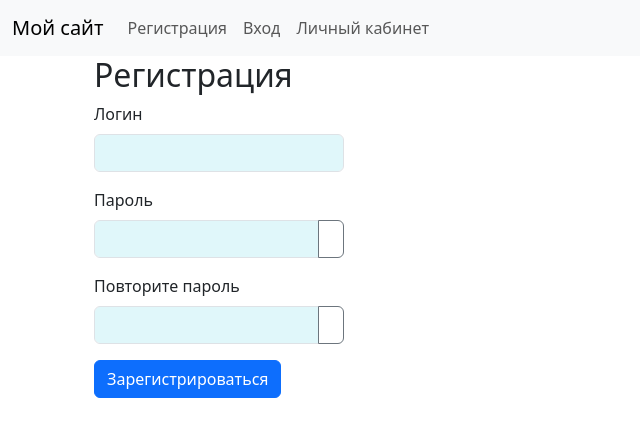
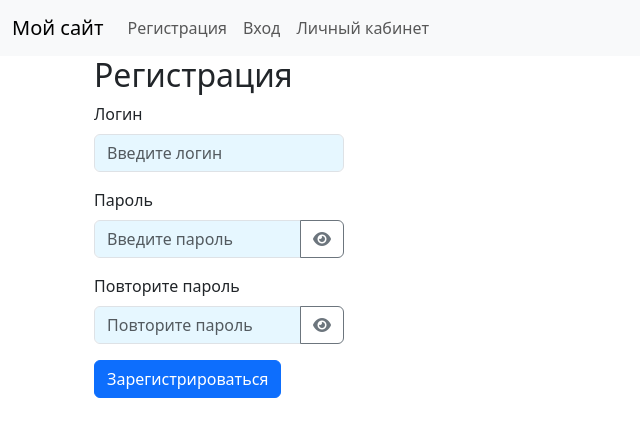
Before and after one commit to PavelStarun/Flower, a Django app: page /users/register/ in a window 1280 px wide. Shown: the top 437 px of the page, without its empty margins (0-640 px from the left). Run offline with Django 5.2, Linux system fonts and the light colour scheme.

Commit message:
register
файл register.html не трогать, все работает хорошо. Мне нравится

```diff
--- a/Flower_shop/flower_shop/apps/users/forms.py
+++ b/Flower_shop/flower_shop/apps/users/forms.py
@@ -4,44 +4,49 @@ from django.contrib.auth.models import User
 from .models import Profile
 from django.core.exceptions import ValidationError
 from django.core.validators import MinLengthValidator
+from django.forms import ModelForm
 
 
-class CustomUserCreationForm(UserCreationForm):
+
+class CustomUserCreationForm(forms.ModelForm):
     username = forms.CharField(
         label="Логин",
-        min_length=3,
-        max_length=30,
-        required=True,
-        validators=[MinLengthValidator(3)],
         widget=forms.TextInput(attrs={
+            'placeholder': 'Введите логин',  # Добавляем подсказку
             'class': 'form-control',
             'autocomplete': 'off',
-            'placeholder': 'Введите логин',
-            'style': 'width: 250px;',  # Установка ширины логина
+            'value': ''  # Оставляем поле пустым по умолчанию
         }),
+        validators=[MinLengthValidator(3, "Логин должен содержать не менее 3 символов.")]
     )
     password1 = forms.CharField(
         label="Пароль",
         widget=forms.PasswordInput(attrs={
+            'placeholder': 'Введите пароль',  # Добавляем подсказку
             'class': 'form-control',
-            'autocomplete': 'off',
-            'placeholder': 'Введите пароль',
-            'style': 'width: 250px;',  # Установка ширины пароля
-        }),
+            'autocomplete': 'new-password'  # Отключаем автозаполнение
+        })
     )
     password2 = forms.CharField(
         label="Повторите пароль",
         widget=forms.PasswordInput(attrs={
+            'placeholder': 'Повторите пароль',  # Добавляем подсказку
             'class': 'form-control',
-            'autocomplete': 'off',
-            'placeholder': 'Повторите пароль',
-            'style': 'width: 250px;',  # Установка ширины подтверждения пароля
-        }),
+            'autocomplete': 'new-password'  # Отключаем автозаполнение
+        })
     )
 
     class Meta:
         model = User
-        fields = ['username', 'password1', 'password2']
+        fields = ['username']
+
+    def clean_password2(self):
+        password1 = self.cleaned_data.get('password1')
+        password2 = self.cleaned_data.get('password2')
+
+        if password1 and password2 and password1 != password2:
+            raise ValidationError("Пароли не совпадают.")
+        return password2
 
     def clean_username(self):
         username = self.cleaned_data.get('username')
@@ -52,11 +57,19 @@ class CustomUserCreationForm(UserCreationForm):
 class CustomAuthenticationForm(AuthenticationForm):
     username = forms.CharField(
         label="Логин",
-        widget=forms.TextInput(attrs={'class': 'form-control', 'autocomplete': 'off'})
+        widget=forms.TextInput(attrs={
+            'placeholder': 'Введите логин',
+            'class': 'form-control',
+            'autocomplete': 'new-password'  # отключаем автозаполнение
+        })
     )
     password = forms.CharField(
         label="Пароль",
-        widget=forms.PasswordInput(attrs={'class': 'form-control', 'autocomplete': 'off'})
+        widget=forms.PasswordInput(attrs={
+            'placeholder': 'Введите пароль',
+            'class': 'form-control',
+            'autocomplete': 'new-password'  # отключаем автозаполнение
+        })
     )
 
 class UserProfileForm(forms.ModelForm):
--- a/Flower_shop/flower_shop/apps/users/templates/base.html
+++ b/Flower_shop/flower_shop/apps/users/templates/base.html
@@ -7,18 +7,6 @@
     <link href="https://cdn.jsdelivr.net/npm/bootstrap@5.3.0-alpha1/dist/css/bootstrap.min.css" rel="stylesheet">
     <!-- Подключаем Font Awesome для иконок -->
     <link href="https://cdn.jsdelivr.net/npm/bootstrap-icons/font/bootstrap-icons.css" rel="stylesheet">
-    <style>
-        .alert-custom {
-            background-color: #e0f7fa;
-            color: #007bff;
-            width: 100%; /* Ширина блока */
-        }
-        .alert-danger-custom {
-            background-color: #f8d7da;
-            color: #721c24;
-            width: 100%; /* Ширина блока */
-        }
-    </style>
 </head>
 <body>
     <nav class="navbar navbar-expand-lg navbar-light bg-light">
@@ -44,39 +32,11 @@
     </nav>
 
     <div class="container">
-        <!-- Вывод сообщений об успешных действиях -->
-        {% if messages %}
-            <div class="alert alert-custom">
-                {% for message in messages %}
-                    <p>{{ message }}</p>
-                {% endfor %}
-            </div>
-        {% endif %}
-
-        <!-- Вывод ошибок формы -->
-        {% if form.errors %}
-            <div class="alert alert-danger-custom">
-                <ul>
-                    {% for field in form %}
-                        {% if field.errors %}
-                            {% for error in field.errors %}
-                                <li><strong>{{ field.label }}:</strong> {{ error }}</li>
-                            {% endfor %}
-                        {% endif %}
-                    {% endfor %}
-
-                    {% if form.non_field_errors %}
-                        {% for error in form.non_field_errors %}
-                            <li>{{ error }}</li>
-                        {% endfor %}
-                    {% endif %}
-                </ul>
-            </div>
-        {% endif %}
-
         {% block content %}{% endblock %}
     </div>
 
     <script src="https://cdn.jsdelivr.net/npm/bootstrap@5.3.0-alpha1/dist/js/bootstrap.bundle.min.js"></script>
+    <!-- Подключаем иконки FontAwesome для глазика -->
+    <link href="https://cdnjs.cloudflare.com/ajax/libs/font-awesome/6.0.0-beta3/css/all.min.css" rel="stylesheet">
 </body>
 </html>
--- a/Flower_shop/flower_shop/apps/users/templates/users/register.html
+++ b/Flower_shop/flower_shop/apps/users/templates/users/register.html
@@ -1,39 +1,60 @@
 {% extends "base.html" %}
-
 {% block content %}
 <div class="container">
     <h2>Регистрация</h2>
-
-    <!-- Форма регистрации -->
     <form method="POST" autocomplete="off">
         {% csrf_token %}
 
-        <!-- Поле Логин -->
+        <!-- Логин -->
         <div class="mb-3">
             <label for="id_username" class="form-label">Логин</label>
-            <input type="text" name="username" class="form-control" id="id_username" style="background-color: #e0f7fa; width: 250px;" autocomplete="new-password">
+            <input type="text" name="username" class="form-control" id="id_username"
+                   placeholder="Введите логин"
+                   value="{{ form.username.value|default_if_none:'' }}"
+                   style="width: 250px; background-color: #e6f7ff;" autocomplete="off">
+            {% if form.username.errors %}
+                <div class="text-danger">
+                    {{ form.username.errors.as_text }}
+                </div>
+            {% endif %}
         </div>
 
-        <!-- Поле Пароль с глазиком -->
+        <!-- Пароль -->
         <div class="mb-3">
             <label for="id_password1" class="form-label">Пароль</label>
             <div class="input-group" style="width: 250px;">
-                <input type="password" name="password1" class="form-control" id="id_password1" style="background-color: #e0f7fa;" autocomplete="new-password">
+                <input type="password" name="password1" class="form-control" id="id_password1"
+                       placeholder="Введите пароль"
+                       value="{{ form.password1.value|default_if_none:'' }}"
+                       style="background-color: #e6f7ff;" autocomplete="new-password">
                 <button type="button" class="btn btn-outline-secondary" id="togglePassword1">
                     <i class="fa fa-eye"></i>
                 </button>
             </div>
+            {% if form.password1.errors %}
+                <div class="text-danger">
+                    {{ form.password1.errors.as_text }}
+                </div>
+            {% endif %}
         </div>
 
-        <!-- Поле Повторите пароль с глазиком -->
+        <!-- Повторите пароль -->
         <div class="mb-3">
             <label for="id_password2" class="form-label">Повторите пароль</label>
             <div class="input-group" style="width: 250px;">
-                <input type="password" name="password2" class="form-control" id="id_password2" style="background-color: #e0f7fa;" autocomplete="new-password">
+                <input type="password" name="password2" class="form-control" id="id_password2"
+                       placeholder="Повторите пароль"
+                       value="{{ form.password2.value|default_if_none:'' }}"
+                       style="background-color: #e6f7ff;" autocomplete="new-password">
                 <button type="button" class="btn btn-outline-secondary" id="togglePassword2">
                     <i class="fa fa-eye"></i>
                 </button>
             </div>
+            {% if form.password2.errors %}
+                <div class="text-danger">
+                    {{ form.password2.errors.as_text }}
+                </div>
+            {% endif %}
         </div>
 
         <button type="submit" class="btn btn-primary">Зарегистрироваться</button>
--- a/Flower_shop/flower_shop/apps/users/views.py
+++ b/Flower_shop/flower_shop/apps/users/views.py
@@ -6,6 +6,8 @@ from django.contrib import messages
 from .forms import CustomUserCreationForm, CustomAuthenticationForm, UserProfileForm
 from django.contrib.auth.decorators import login_required
 from django.db.utils import IntegrityError
+from django.contrib.auth import authenticate, login
+from django.contrib.auth.models import User
 
 
 class UserRegisterView(CreateView):
@@ -18,16 +20,29 @@ class UserRegisterView(CreateView):
         return super().form_valid(form)
 
     def form_invalid(self, form):
-        messages.error(self.request, "Исправьте ошибки в форме.")
         return self.render_to_response(self.get_context_data(form=form))
-
 
 
 class CustomLoginView(LoginView):
     template_name = 'users/login.html'
+    redirect_authenticated_user = True
 
-    def get_success_url(self):
-        return reverse_lazy('shop-index')
+    def form_invalid(self, form):
+        messages.error(self.request, 'Неверный логин или пароль.')
+        return self.render_to_response(self.get_context_data(form=form))
+
+    def form_valid(self, form):
+        username = form.cleaned_data.get('username')
+        password = form.cleaned_data.get('password')
+        user = authenticate(self.request, username=username, password=password)
+
+        if user is not None:
+            login(self.request, user)
+            messages.success(self.request, 'Вы успешно вошли!')
+            return redirect('shop-index')
+        else:
+            messages.error(self.request, 'Неверный логин или пароль.')
+            return self.form_invalid(form)
 
 
 @login_required
```
Also changed, not shown: Flower_shop/flower_shop/apps/users/templates/users/login.html (+22 -4 lines), Flower_shop/flower_shop/apps/users/migrations/0006_alter_profile_telegram_nickname.py (added).
